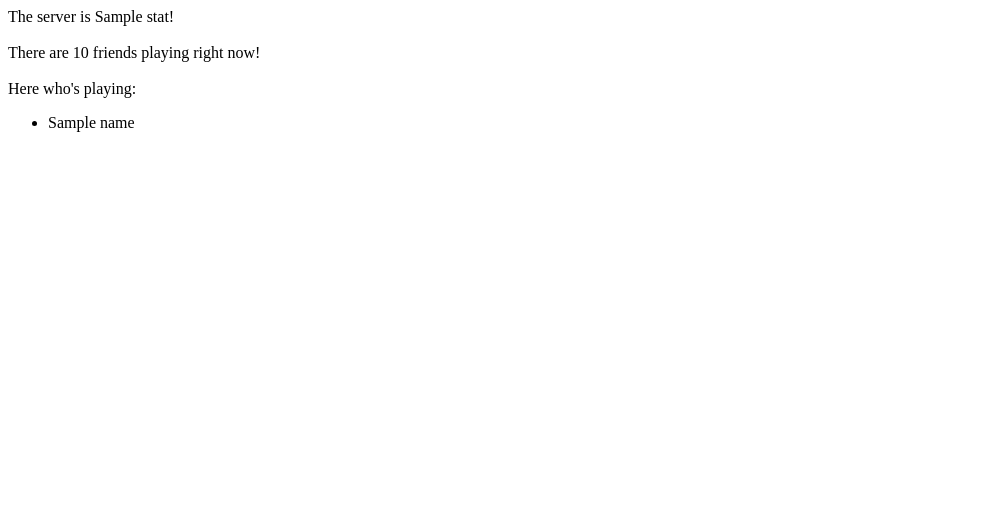
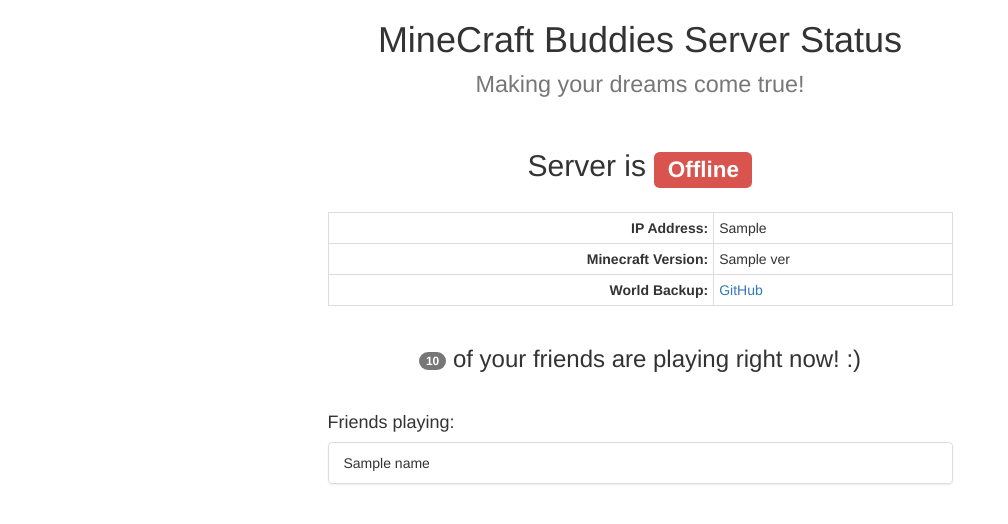
Before and after one commit to ndiquattro/quattsweb, a Flask app: template app/templates/mcb.html in a window 1280 px wide. Shown: the top 524 px of the page, without its empty margins (0-1008 px from the left). Run offline with Flask 2, Linux system fonts and the light colour scheme; the template is opened without the code that fills it: most values are stand-ins (such as "Sample title", 1, 10 or a date in 2020); some libraries are stand-ins or nearby versions.

Commit message:
Added design

```diff
--- a/app/templates/mcb.html
+++ b/app/templates/mcb.html
@@ -1,17 +1,77 @@
 <!DOCTYPE html>
 <html lang="en">
 <head>
+    <!-- Latest compiled and minified CSS -->
+    <link rel="stylesheet" href="https://maxcdn.bootstrapcdn.com/bootstrap/3.3.5/css/bootstrap.min.css">
+
+    <!-- Optional theme -->
+    <link rel="stylesheet" href="https://maxcdn.bootstrapcdn.com/bootstrap/3.3.5/css/bootstrap-theme.min.css">
+
+    <!-- Latest compiled and minified JavaScript -->
+    <script src="https://maxcdn.bootstrapcdn.com/bootstrap/3.3.5/js/bootstrap.min.js"></script>
+
+    <!-- Custom CSS -->
+    <link rel="stylesheet" href="/static/css/main.css">
+
     <meta charset="UTF-8">
     <title>MineCraft Buddies: Making your dreams come true!</title>
 </head>
 <body>
-The server is {{ stat }}! <br><br>
-There are {{ pnum }} friends playing right now! <br><br>
-Here who's playing:
-<ul>
-    {% for name in names %}
-    <li>{{ name }}</li>
-    {% endfor %}
-</ul>
+<div class="row">
+    <div class="col-md-6 col-md-offset-3">
+        <div class="text-center">
+            <h1>MineCraft Buddies Server Status<br><small>Making your dreams come true!</small></h1>
+        </div>
+    </div>
+</div>
+<br>
+<div class="row">
+    <div class="col-md-6 col-md-offset-3">
+        <h2 class="text-center">Server is
+        {% if stat == 1 %}
+            <span class="label label-success">Online</span>
+        {% else %}
+            <span class="label label-danger">Offline</span>
+        {% endif %}
+        </h2>
+        <br>
+        <table class="table table-bordered table-condensed" width="25%">
+            <tr>
+                <td align="right"><strong>IP Address:</strong></td>
+                <td>{{ ip }}</td>
+            </tr>
+            <tr>
+                <td align="right"><strong>Minecraft Version:</strong></td>
+                <td>{{ ver }}</td>
+            </tr>
+            <tr>
+                <td align="right"><strong>World Backup:</strong></td>
+                <td><a href="https://github.com/ndiquattro/MineCraftBuddies">GitHub</a></td>
+            </tr>
+        </table>
+    </div>
+</div>
+<div class="row">
+    <div class="col-md-6 col-md-offset-3">
+        <div class="text-center">
+        {% if pnum == 0 %}
+            <h3>None of your friends are playing right now! :(</h3>
+        {% elif pnum == 1 %}
+            <h3><span class="badge">1</span> of your friends is playing right now!</h3>
+        {% else %}
+            <h3><span class="badge">{{ pnum }}</span> of your friends are playing right now! :)</h3>
+        {% endif %}
+        </div>
+        <br>
+        {% if pnum > 0 %}
+        <h4>Friends playing:</h4>
+        <ul class="list-group">
+            {% for name in names %}
+            <li class="list-group-item">{{ name }}</li>
+            {% endfor %}
+        </ul>
+        {% endif %}
+    </div>
+</div>
 </body>
 </html>
--- a/app/views.py
+++ b/app/views.py
@@ -13,22 +13,25 @@
 
     # Look up server
     server = MinecraftServer.lookup('98.244.54.58:25565')
+    ip = '{}:{}'.format(server.host, server.port)
 
     # Ping the server
+    stat = None
     try:
         ping = server.ping()
     except:
-        stat = 'Offline'
         playnum = 'None'
     else:
-        stat = 'Online'
+        stat = 1
 
-    if stat == 'Online':
-        # Get players info
-        playnum = server.status().players.online
+    if stat == 1:
+        # Get query info
+        rawinfo = server.query().raw
         players = server.query().players.names
 
     return render_template('mcb.html',
                            stat=stat,
-                           pnum=playnum,
-                           names=players)
+                           pnum=int(rawinfo['numplayers']),
+                           names=players,
+                           ver=rawinfo['version'],
+                           ip=ip)
```
